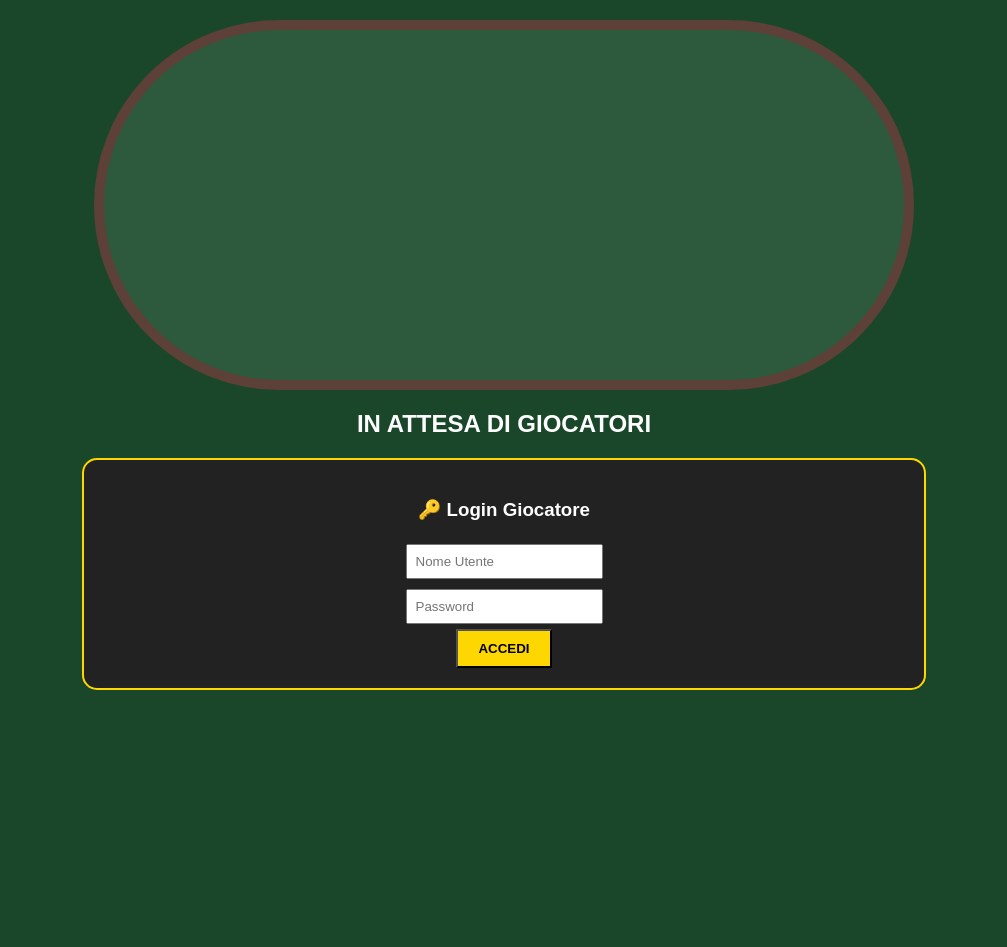
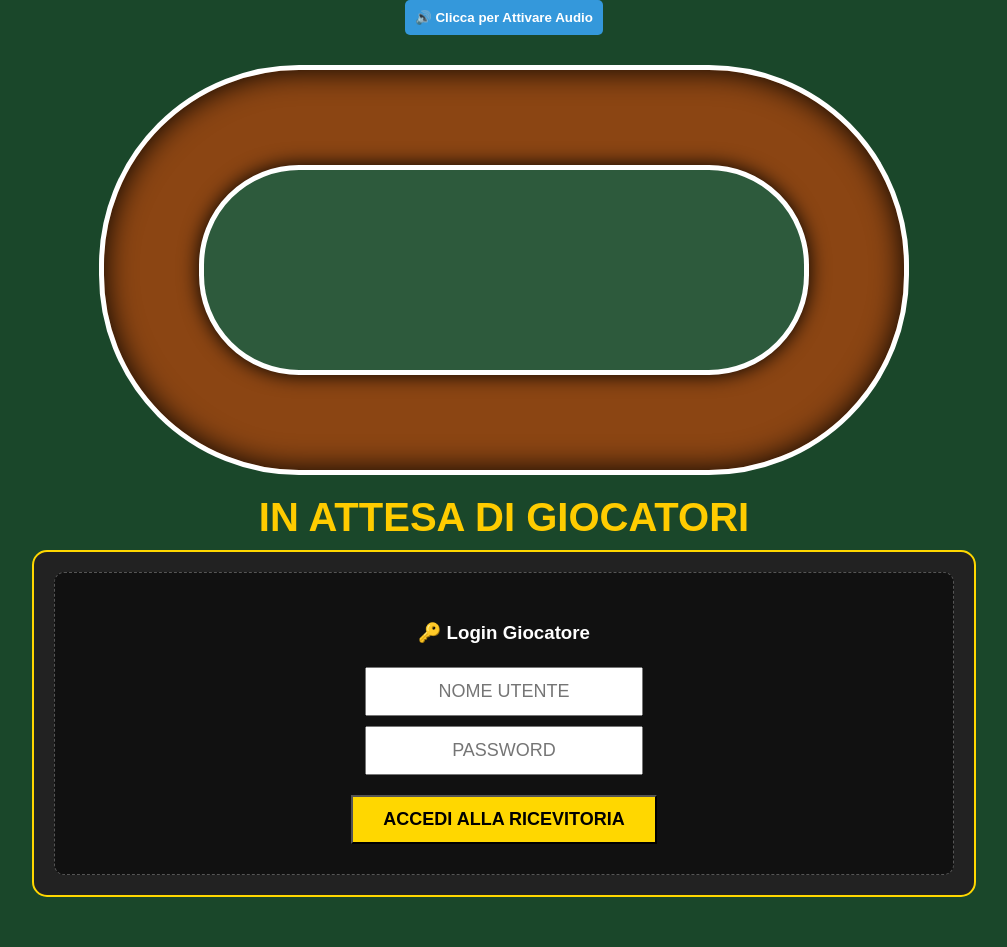
Before and after one commit to pietrolmb/bet-horses-app, a Flask app: page / in a window 1280 px wide. Shown: the whole page, without its empty margins (136-1143 px from the left). Before the commit the page ends 690 px from the top, so only its background shows below. Run offline with Flask 3, Linux system fonts and the light colour scheme; some libraries are stand-ins or nearby versions.

Commit message:
index.html

```diff
--- a/templates/index.html
+++ b/templates/index.html
@@ -4,48 +4,93 @@
     <title>🏇 Horse Racing Live</title>
     <script src="https://cdnjs.cloudflare.com/ajax/libs/socket.io/4.0.1/socket.io.js"></script>
     <style>
-        body { background: #1a472a; color: white; font-family: sans-serif; text-align: center; }
-        #pista { width: 800px; height: 350px; margin: 20px auto; position: relative; background: #2d5a3c; border: 10px solid #5d4037; border-radius: 200px; overflow: hidden; }
-        .cavallo { width: 22px; height: 22px; border-radius: 50%; position: absolute; border: 2px solid #fff; font-size: 11px; font-weight: bold; color: black; display: flex; align-items: center; justify-content: center; }
-        #game-interface { width: 90%; max-width: 800px; background: #222; padding: 20px; border-radius: 15px; border: 2px solid gold; margin: auto; }
-        input { padding: 8px; margin: 5px; }
-        table { width: 100%; margin-top: 15px; border-collapse: collapse; }
-        th, td { padding: 8px; border-bottom: 1px solid #444; }
-        .btn-bet { background: gold; border: none; padding: 5px 10px; cursor: pointer; font-weight: bold; }
+        body { background: #1a472a; color: white; font-family: sans-serif; text-align: center; margin: 0; padding-bottom: 50px;}
+
+        /* Pista in Terra Battuta */
+        #pista-container { width: 800px; height: 400px; background: #8B4513; border-radius: 200px; position: relative; display: flex; align-items: center; justify-content: center; border: 5px solid #fff; margin: 20px auto; box-shadow: inset 0 0 30px #000; overflow: hidden;}
+        #prato-interno { width: 600px; height: 200px; background: #2d5a3c; border-radius: 100px; border: 5px solid #fff; box-shadow: 0 0 20px #000;}
+        .cavallo { width: 20px; height: 20px; border-radius: 50%; position: absolute; border: 2px solid #fff; font-size: 11px; font-weight: bold; color: black; display: flex; align-items: center; justify-content: center; z-index: 10; transition: all 0.1s linear;}
+
+        /* Interfacce */
+        #game-interface { width: 90%; max-width: 900px; background: #222; padding: 20px; border-radius: 15px; border: 2px solid gold; margin: auto; }
+        .login-box { padding: 30px; border: 1px dashed #555; background: #111; border-radius: 10px;}
+        .login-box input { padding: 12px; font-size: 18px; margin: 5px; width: 250px; text-align: center;}
+        table { width: 100%; margin-top: 15px; border-collapse: collapse; background: #333;}
+        th, td { padding: 10px; border-bottom: 1px solid #444; }
+        .btn-bet { background: gold; border: none; padding: 5px 15px; cursor: pointer; font-weight: bold; border-radius: 3px;}
+        #timer-display { font-size: 2.5em; color: #ffcc00; margin: 10px; font-weight: bold; text-transform: uppercase;}
+
+        /* Info Extra */
+        .info-panel { display: flex; justify-content: space-around; background: #111; padding: 15px; border-radius: 10px; margin-top: 20px;}
+        .podio { text-align: left; color: #ddd; }
+        .podio span { font-weight: bold; color: gold;}
+        .btn-audio { background: #3498db; color: white; padding: 10px; border: none; border-radius: 5px; cursor: pointer; font-weight: bold; margin-bottom: 10px;}
     </style>
 </head>
 <body>
-    <div id="pista"></div>
-    <h2 id="timer-display">IN ATTESA DI GIOCATORI</h2>
+
+    <button class="btn-audio" onclick="attivaAudio()" id="btn-audio">🔊 Clicca per Attivare Audio</button>
+
+    <div id="pista-container">
+        <div id="prato-interno"></div>
+    </div>
+    <div id="timer-display">IN ATTESA DI GIOCATORI</div>
 
     <div id="game-interface">
-        <div id="login-section">
+
+        <div id="login-section" class="login-box">
             <h3>🔑 Login Giocatore</h3>
-            <input type="text" id="user-code" placeholder="Nome Utente"><br>
-            <input type="password" id="user-pass" placeholder="Password"><br>
-            <button onclick="eseguiLogin()" style="padding:10px 20px; background:gold; font-weight:bold;">ACCEDI</button>
+            <input type="text" id="user-code" placeholder="NOME UTENTE"><br>
+            <input type="password" id="user-pass" placeholder="PASSWORD"><br>
+            <button onclick="eseguiLogin()" style="padding:12px 30px; background:gold; font-weight:bold; font-size:18px; margin-top:15px; cursor:pointer;">ACCEDI ALLA RICEVITORIA</button>
         </div>
 
         <div id="betting-section" style="display:none;">
-            <div style="display:flex; justify-content:space-between;">
-                <span>Utente: <b id="display-username" style="color:gold;"></b></span>
-                <span>Saldo: <b id="display-balance" style="color:#0ff00;">0</b>€</span>
+            <div style="display:flex; justify-content:space-between; align-items:center; border-bottom:2px solid #555; padding-bottom:10px;">
+                <span style="font-size: 20px;">👤 Utente: <b id="display-username" style="color:gold;"></b></span>
+                <span style="font-size: 20px;">💶 Saldo: <b id="display-balance" style="color:#00ff00;">0</b>€</span>
             </div>
+
             <table>
-                <thead><tr><th>N°</th><th>Cavallo</th><th>Quota</th><th>Punta</th><th>Azione</th></tr></thead>
+                <thead><tr><th>N°</th><th>Cavallo</th><th>Quota</th><th>Puntata (€)</th><th>Azione</th></tr></thead>
                 <tbody id="horse-table-body"></tbody>
             </table>
+
+            <div class="info-panel">
+                <div class="podio">
+                    <h4>👥 Giocatori Online:</h4>
+                    <p id="online-users" style="color:#3498db;">Nessuno</p>
+                </div>
+                <div class="podio" style="border-left: 1px solid #555; padding-left: 20px;">
+                    <h4>🏆 Risultati Ultima Gara:</h4>
+                    <p id="storico-podio">In attesa della prima gara...</p>
+                </div>
+            </div>
         </div>
     </div>
 
     <script>
         const socket = io();
         let myUser = "";
-        let cavalli = {};
+        let cavalliElements = {};
+
+        // Audio
+        let audioAttivo = false;
+        const sparo = new Audio('https://www.soundjay.com/mechanical/gun-shot-01.mp3');
+        const folla = new Audio('https://www.soundjay.com/misc/sounds/crowd-cheer-01.mp3');
+        folla.loop = true;
+
+        function attivaAudio() {
+            audioAttivo = true;
+            document.getElementById('btn-audio').style.background = "#27ae60";
+            document.getElementById('btn-audio').innerText = "🔊 Audio Attivato";
+            sparo.volume = 0; sparo.play(); // Trick per sbloccare il browser
+        }
 
         function eseguiLogin() {
-            const user = document.getElementById('user-code').value;
-            const pass = document.getElementById('user-pass').value;
+            const user = document.getElementById('user-code').value.trim();
+            const pass = document.getElementById('user-pass').value.trim();
+            if(user === "" || pass === "") { alert("Inserisci Utente e Password!"); return; }
             socket.emit('tentativo_login', {user: user, password: pass});
         }
 
@@ -61,37 +106,97 @@
 
         socket.on('update_data', (s) => {
             const r = s.current_race;
+
+            // Saldo
             if(myUser && s.users[myUser]) document.getElementById('display-balance').innerText = s.users[myUser].wallet;
 
+            // Giocatori online
+            document.getElementById('online-users').innerText = s.online_users.length > 0 ? s.online_users.join(" - ") : "Nessuno";
+
+            // Storico Gare
+            if(s.history.length > 0) {
+                const ultima = s.history[s.history.length - 1];
+                document.getElementById('storico-podio').innerHTML = `
+                    1° <span>${ultima.primo}</span><br>
+                    2° <span>${ultima.secondo}</span><br>
+                    3° <span>${ultima.terzo}</span><br>
+                    <small style="color:#e74c3c;">Ultimo: ${ultima.ultimo}</small>
+                `;
+            }
+
+            // Tabella Cavalli
             const tbody = document.getElementById('horse-table-body');
             tbody.innerHTML = "";
-            r.horses.forEach(h => {
+            const pista = document.getElementById('pista-container');
+
+            // Svuota pista se in waiting e no bets (gara resettata)
+            if(r.status === "waiting" && r.bets.length === 0) {
+                document.querySelectorAll('.cavallo').forEach(e => e.remove());
+                cavalliElements = {};
+            }
+
+            r.horses.forEach((h, index) => {
+                const dis = r.status !== "waiting" && r.status !== "countdown" ? "disabled" : "";
                 tbody.innerHTML += `<tr>
-                    <td><div style="background:${h.colore};width:20px;height:20px;border-radius:50%;margin:auto;">${h.id}</div></td>
-                    <td>${h.nome}</td><td><b>${h.quota_v}</b></td>
-                    <td><input type="number" id="amt-${h.id}" style="width:50px" value="5"></td>
-                    <td><button class="btn-bet" onclick="punta(${h.id})">PUNTA</button></td>
+                    <td><div style="background:${h.colore};width:22px;height:22px;border-radius:50%;margin:auto;">${h.id}</div></td>
+                    <td>${h.nome}</td><td style="color:gold; font-size:18px;"><b>${h.quota_v}</b></td>
+                    <td><input type="number" id="amt-${h.id}" style="width:60px" value="5" ${dis}></td>
+                    <td><button class="btn-bet" onclick="punta(${h.id})" ${dis}>PUNTA</button></td>
                 </tr>`;
-                if(!cavalli[h.id]) {
+
+                // Crea Pallini sulla griglia di partenza (sfalsati per non sovrapporsi!)
+                if(!cavalliElements[h.id] && r.status === "waiting") {
                     const d = document.createElement('div');
                     d.className = 'cavallo'; d.style.backgroundColor = h.colore; d.innerText = h.id;
-                    document.getElementById('pista').appendChild(d);
-                    cavalli[h.id] = d;
+                    pista.appendChild(d);
+                    cavalliElements[h.id] = d;
+
+                    // Corsie per non sovrapporsi (Raggio X e Y si stringono)
+                    const laneX = 380 - (index * 8);
+                    const laneY = 180 - (index * 8);
+                    const startX = 400 + laneX * Math.cos(0);
+                    const startY = 200 + laneY * Math.sin(0);
+                    d.style.left = (startX - 10) + 'px'; // -10 per centrare
+                    d.style.top = (startY - 10) + 'px';
                 }
             });
+
+            if(r.status === "waiting") document.getElementById('timer-display').innerText = "IN ATTESA DI GIOCATORI";
         });
 
         function punta(id) {
             const a = document.getElementById('amt-' + id).value;
-            socket.emit('place_bet', {user: myUser, amount: int(a), horse_id: id, type: 'vincente'});
+            if(a > 0) socket.emit('place_bet', {user: myUser, amount: parseInt(a), horse_id: id});
         }
 
+        socket.on('timer_update', (t) => {
+            document.getElementById('timer-display').innerText = "CHIUSURA IN: " + t + "s";
+        });
+
+        socket.on('race_start', () => {
+            document.getElementById('timer-display').innerText = "🐎 PARTITI! 🐎";
+            if(audioAttivo) { sparo.volume = 1; sparo.play(); folla.play(); }
+        });
+
         socket.on('race_update', (pos) => {
+            // Indice usato per calcolare le corsie al volo
+            let index = 0;
             Object.keys(pos).forEach(id => {
-                const x = 400 + 350 * Math.cos(pos[id]);
-                const y = 175 + 130 * Math.sin(pos[id]);
-                if(cavalli[id]) { cavalli[id].style.left = x+'px'; cavalliElements[id].style.top = y+'px'; }
+                const laneX = 380 - (index * 8);
+                const laneY = 180 - (index * 8);
+                const x = 400 + laneX * Math.cos(pos[id]);
+                const y = 200 + laneY * Math.sin(pos[id]);
+                if(cavalliElements[id]) {
+                    cavalliElements[id].style.left = (x - 10) +'px';
+                    cavalliElements[id].style.top = (y - 10) +'px';
+                }
+                index++;
             });
+        });
+
+        socket.on('race_finished', () => {
+            document.getElementById('timer-display').innerText = "🏁 GARA CONCLUSA! 🏁";
+            if(audioAttivo) { folla.pause(); folla.currentTime = 0; }
         });
     </script>
 </body>
```
